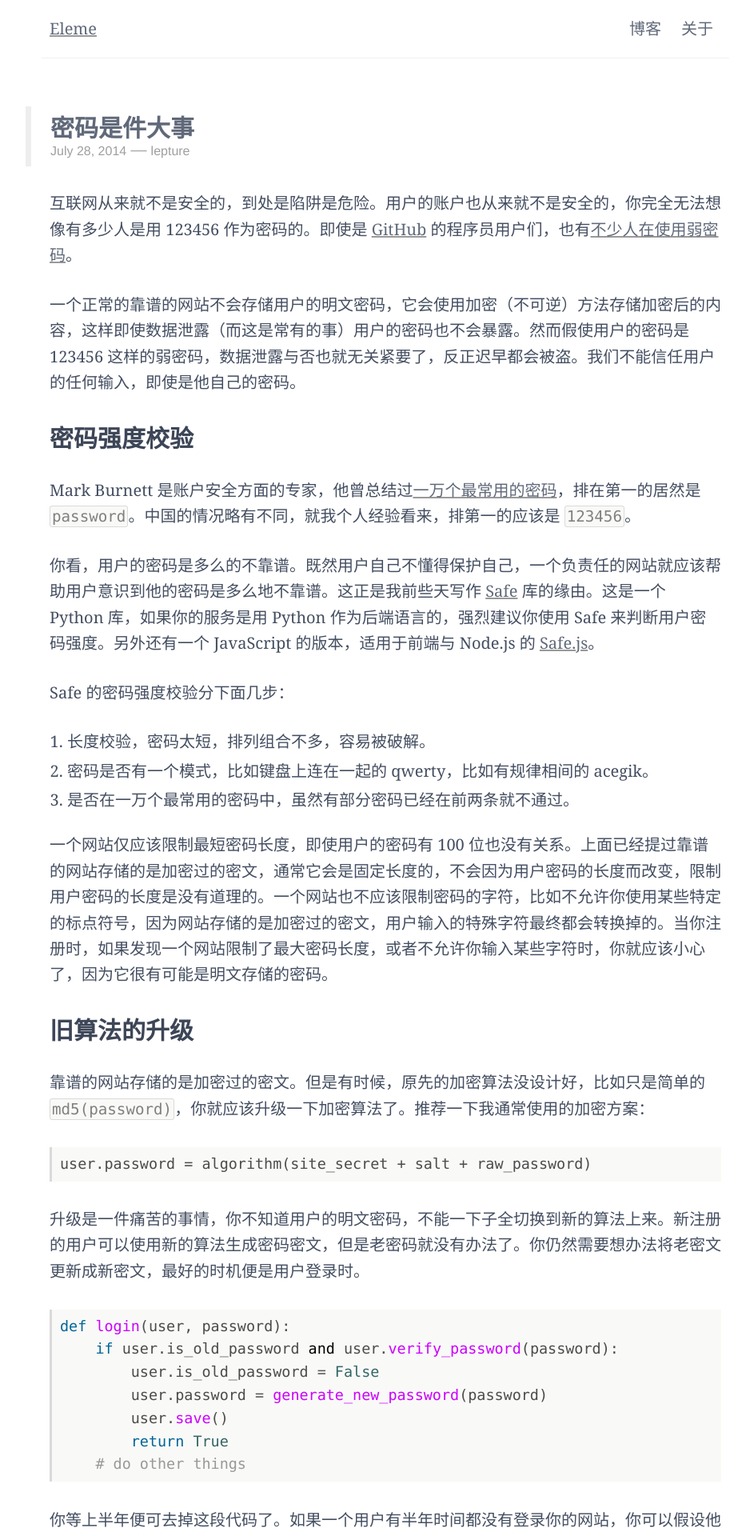
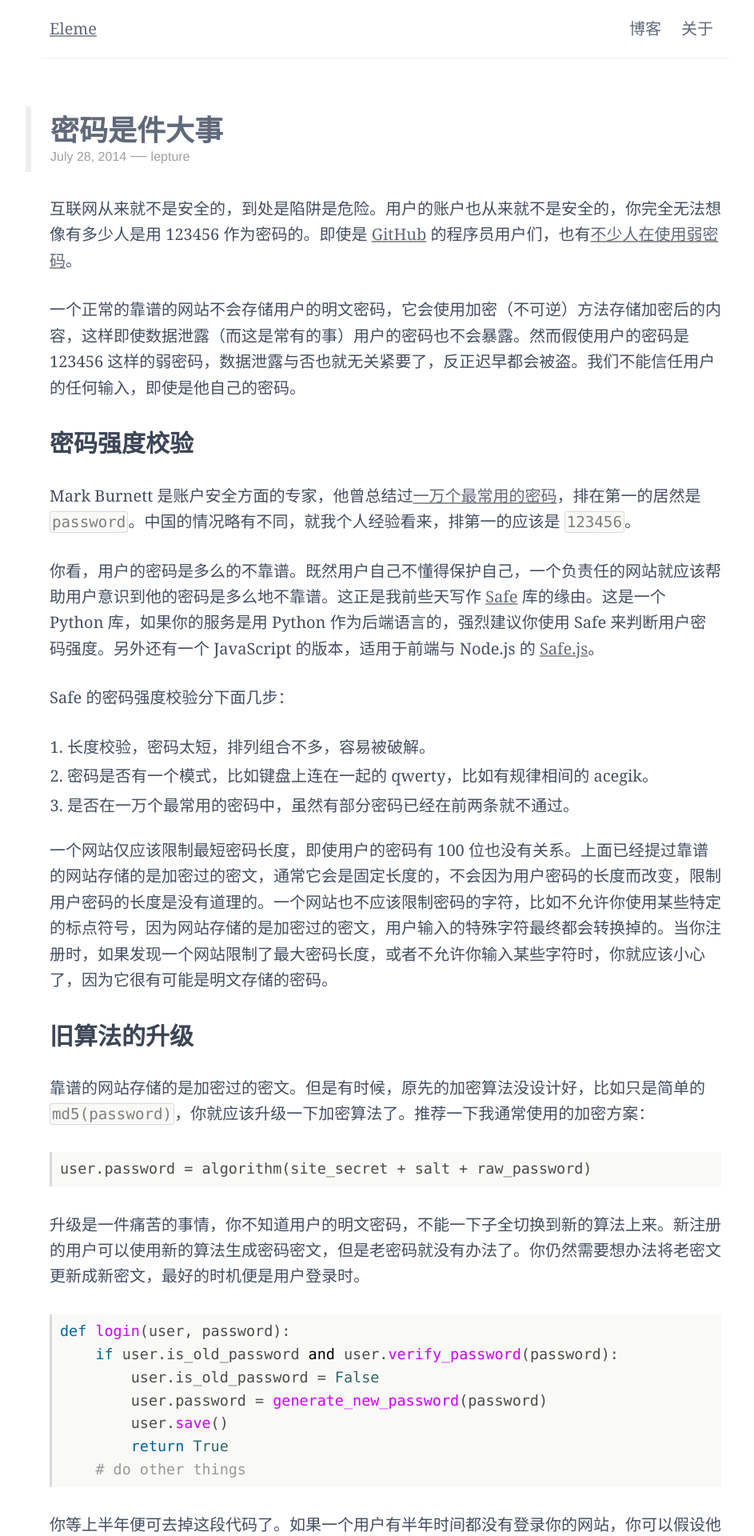
Before and after one commit to eleme/eleme.github.io, a Jekyll site: the page built from blog/index.html, in a window 1280 px wide. Shown: the top 1920 px of the page at 80% size, without its empty margins (158-1101 px from the left). Built offline with Jekyll 4.4.1, drawn with Linux system fonts in a browser that asks for light colours; Markdown is read by kramdown in place of the engine named in the settings; the list of posts is cut into pages by our own code.

Commit message:
Change title to h1.
https://github.com/eleme/eleme.github.io/commit/6b046310871846d723b6f2b98f7c226dbcf0cc59

```diff
--- a/_layouts/post.html
+++ b/_layouts/post.html
@@ -4,7 +4,7 @@ layout: default
 
 <div class="yue hentry" itemscope itemtype="http://schema.org/Article">
   <div class="entry-meta">
-    <h2 class="entry-title" itemprop="name">{{ page.title }}</h2>
+    <h1 class="entry-title" itemprop="name">{{ page.title }}</h1>
     <time class="updated" datetime="{{ page.date | date_to_xmlschema }}" itemprop="datePublished" pubdate>{{ page.date | date: "%B %d, %Y" }}</time>
     {% if page.author %}
     <span class="sep">—</span>
--- a/blog/index.html
+++ b/blog/index.html
@@ -9,7 +9,7 @@ title: 博客
   {% if first_blog %}
   <div class="hentry" itemscope itemtype="http://schema.org/Article">
     <div class="entry-meta">
-      <h2 class="entry-title" itemprop="name"><a href="{{ post.url }}">{{ post.title }}</a></h2>
+      <h1 class="entry-title" itemprop="name"><a href="{{ post.url }}">{{ post.title }}</a></h1>
       <time class="updated" datetime="{{ post.date | date_to_xmlschema }}" itemprop="datePublished" pubdate>{{ post.date | date: "%B %d, %Y" }}</time>
       {% if post.author %}
       <span class="sep">—</span>
```
